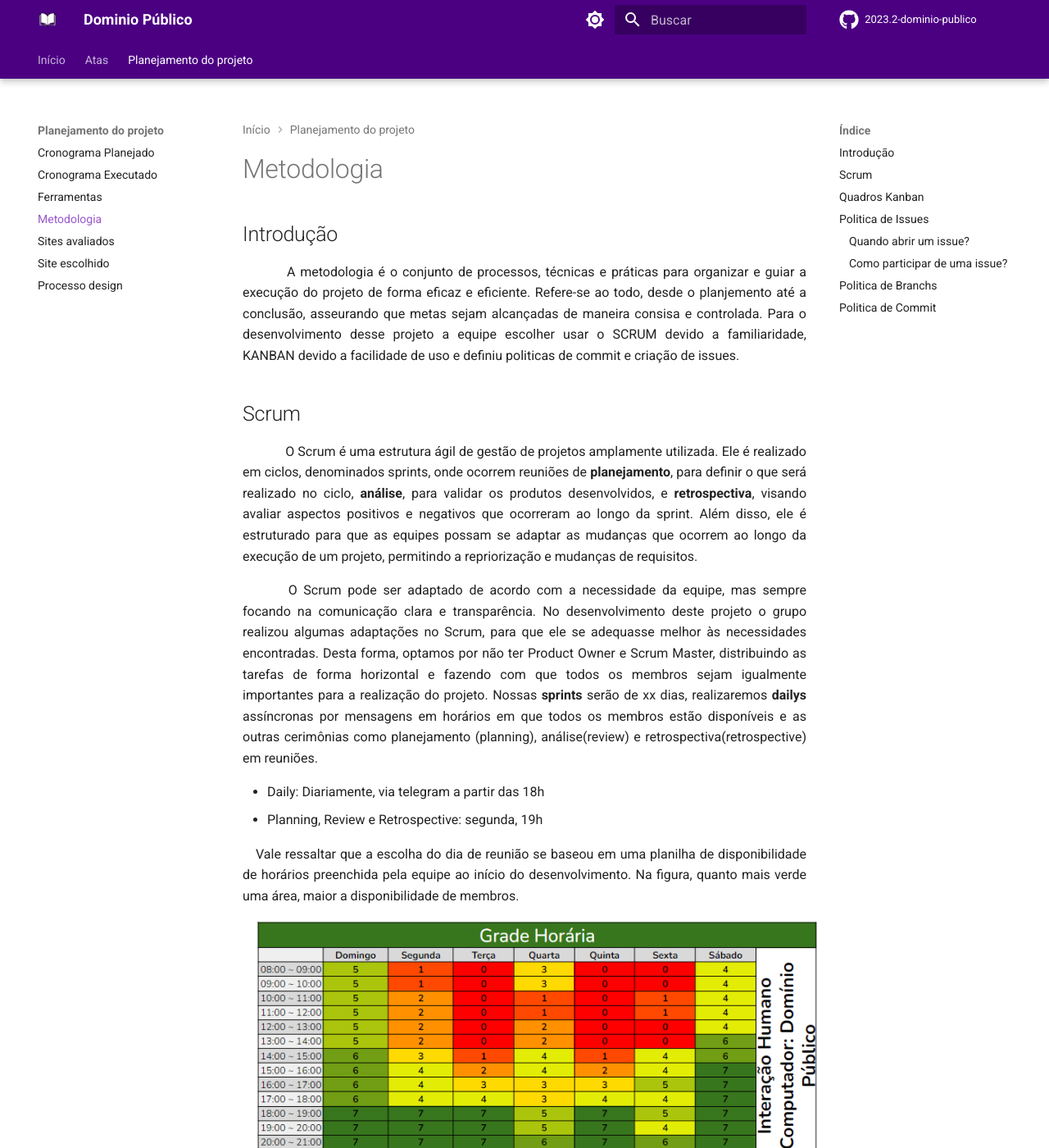
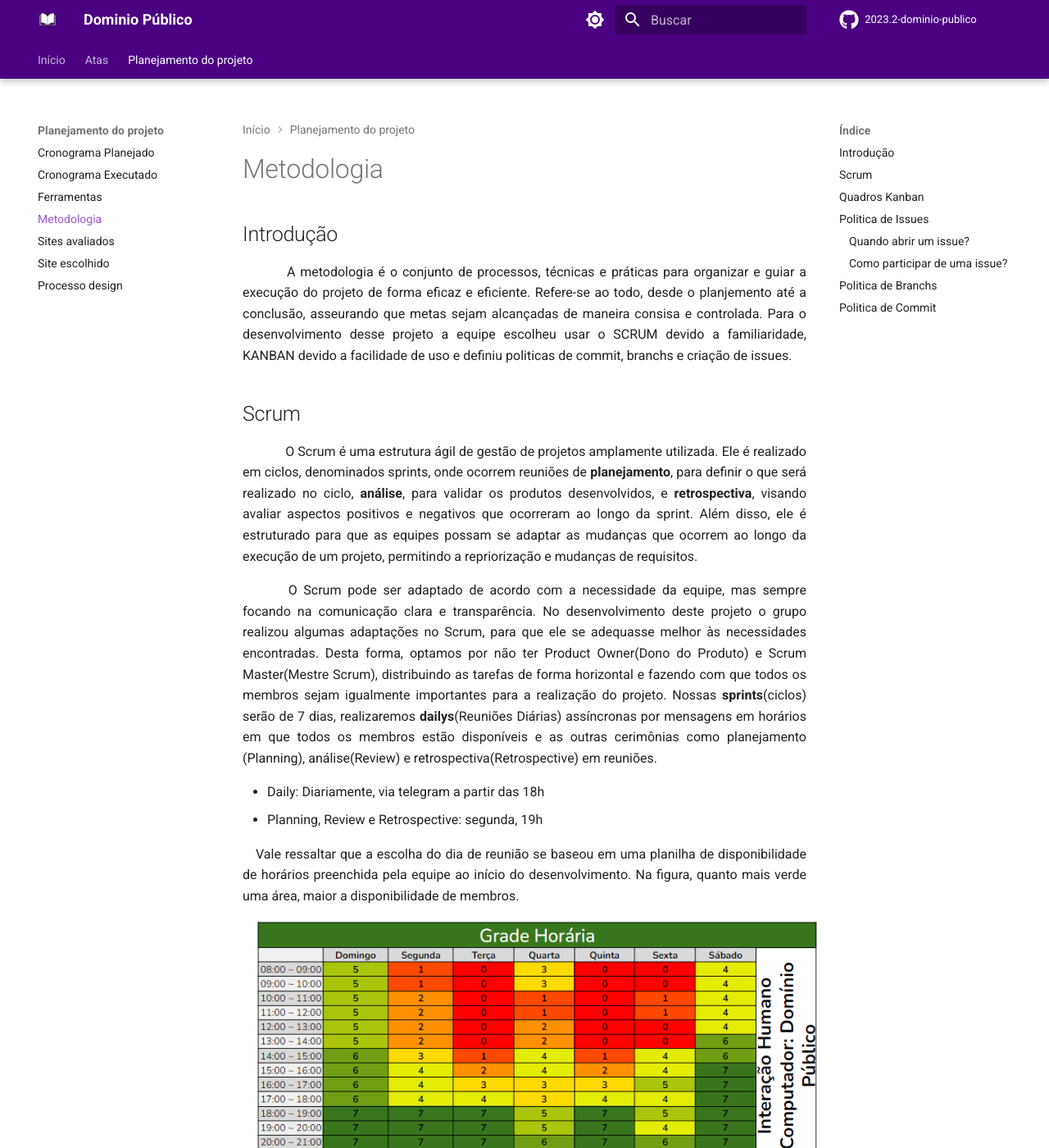
Before and after one commit to Interacao-Humano-Computador/2023.2-Dominio-Publico, an MkDocs documentation site: the page built from docs/planejamento/metodologia.md, in a window 1280 px wide and 1400 px high. Shown: the whole window at 82% size. Built offline with MkDocs 1.6.1 and Material for MkDocs 9.7.7, drawn with Linux system fonts in a browser that asks for light colours; comment, search, counter and statistics services are not loaded.

Commit message:
fix: nomes ingles,

```diff
--- a/docs/planejamento/metodologia.md
+++ b/docs/planejamento/metodologia.md
@@ -1,14 +1,14 @@
 # Metodologia
 
 ## Introdução
-   <p style="text-align: justify;">&emsp;&emsp; A metodologia é o conjunto de processos, técnicas e práticas para organizar e guiar a execução do projeto de forma eficaz e eficiente. Refere-se ao todo, desde o planjemento até a conclusão, asseurando que metas sejam alcançadas de maneira consisa e controlada. Para o desenvolvimento desse projeto a equipe escolher usar o SCRUM devido a familiaridade, KANBAN devido a facilidade de uso e definiu politicas de commit e criação de issues. </p>
+   <p style="text-align: justify;">&emsp;&emsp; A metodologia é o conjunto de processos, técnicas e práticas para organizar e guiar a execução do projeto de forma eficaz e eficiente. Refere-se ao todo, desde o planjemento até a conclusão, asseurando que metas sejam alcançadas de maneira consisa e controlada. Para o desenvolvimento desse projeto a equipe escolheu usar o SCRUM devido a familiaridade, KANBAN devido a facilidade de uso e definiu politicas de commit, branchs e criação de issues. </p>
 
 ## Scrum
 <p style="text-align: justify;">
-    &emsp;&emsp; O Scrum é uma estrutura ágil de gestão de projetos amplamente utilizada. Ele é realizado em ciclos, denominados sprints, onde ocorrem reuniões de <b>planejamento</b>, para definir o que será realizado no ciclo, <b>análise</b>, para validar os produtos desenvolvidos, e <b> retrospectiva</b>, visando avaliar aspectos positivos e negativos que ocorreram ao longo da sprint. Além disso, ele é estruturado para que as equipes possam se adaptar as mudanças que ocorrem ao longo da execução de um projeto, permitindo a repriorização e mudanças de requisitos.
+    &emsp;&emsp; O Scrum é uma estrutura ágil de gestão de projetos amplamente utilizada. Ele é realizado em ciclos, denominados sprints, onde ocorrem reuniões de <b>planejamento</b>, para definir o que será realizado no ciclo, <b>análise</b>, para validar os produtos desenvolvidos, e <b>retrospectiva</b>, visando avaliar aspectos positivos e negativos que ocorreram ao longo da sprint. Além disso, ele é estruturado para que as equipes possam se adaptar as mudanças que ocorrem ao longo da execução de um projeto, permitindo a repriorização e mudanças de requisitos.
 </p>
 <p style="text-align: justify;">
-    &emsp;&emsp; O Scrum pode ser adaptado de acordo com a necessidade da equipe, mas sempre focando na comunicação clara e transparência. No desenvolvimento deste projeto o grupo realizou algumas adaptações no Scrum, para que ele se adequasse melhor às necessidades encontradas. Desta forma, optamos por não ter Product Owner e Scrum Master, distribuindo as tarefas de forma horizontal e fazendo com que todos os membros sejam igualmente importantes para a realização do projeto. Nossas <b>sprints</b> serão de xx dias, realizaremos <b>dailys</b> assíncronas por mensagens em horários em que todos os membros estão disponíveis e as outras cerimônias como planejamento (planning), análise(review) e retrospectiva(retrospective) em reuniões.
+    &emsp;&emsp; O Scrum pode ser adaptado de acordo com a necessidade da equipe, mas sempre focando na comunicação clara e transparência. No desenvolvimento deste projeto o grupo realizou algumas adaptações no Scrum, para que ele se adequasse melhor às necessidades encontradas. Desta forma, optamos por não ter Product Owner(Dono do Produto) e Scrum Master(Mestre Scrum), distribuindo as tarefas de forma horizontal e fazendo com que todos os membros sejam igualmente importantes para a realização do projeto. Nossas <b>sprints</b>(ciclos) serão de 7 dias, realizaremos <b>dailys</b>(Reuniões Diárias) assíncronas por mensagens em horários em que todos os membros estão disponíveis e as outras cerimônias como planejamento (Planning), análise(Review) e retrospectiva(Retrospective) em reuniões.
 </p>
 
 - Daily: Diariamente, via telegram a partir das 18h
```
